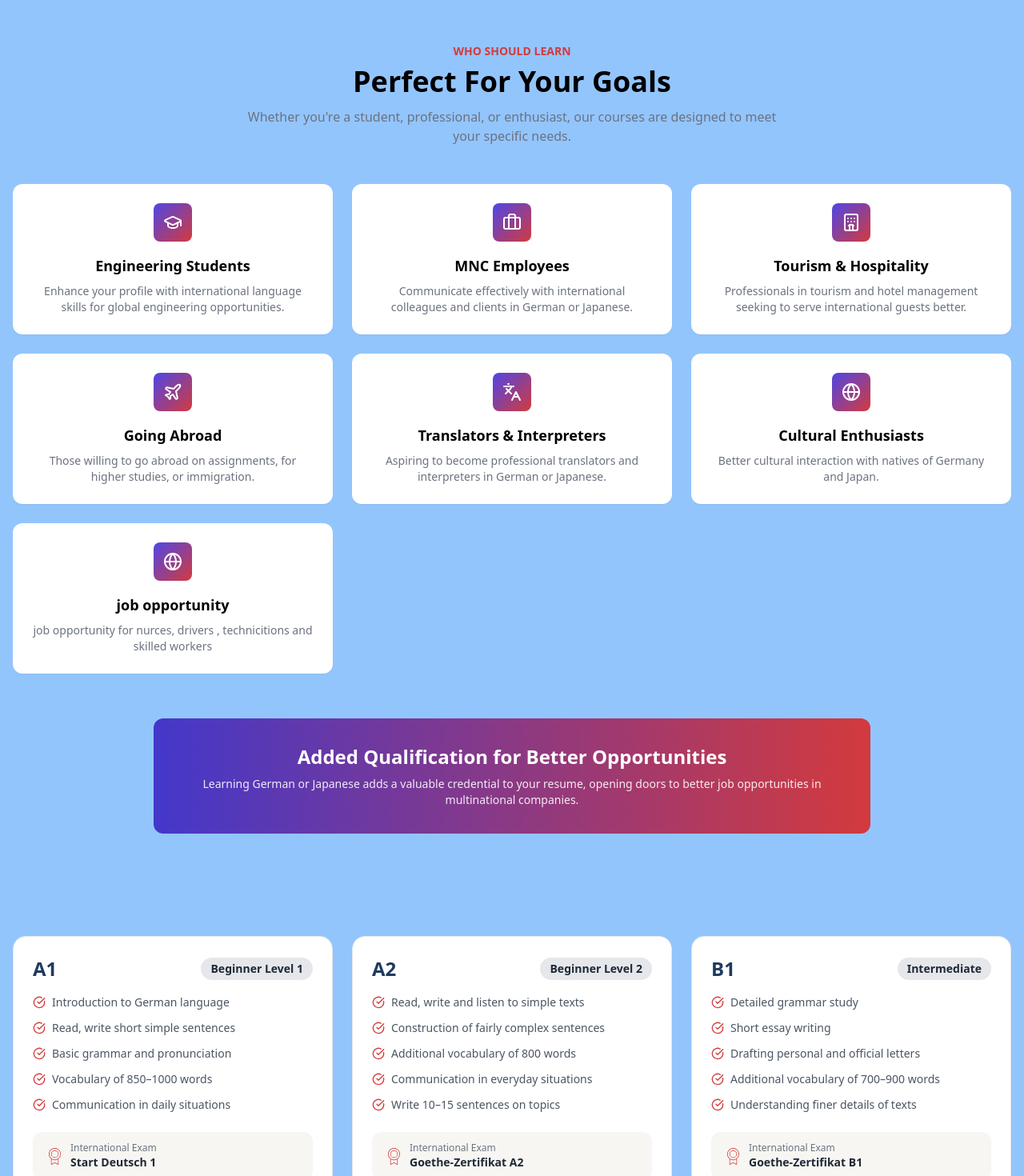
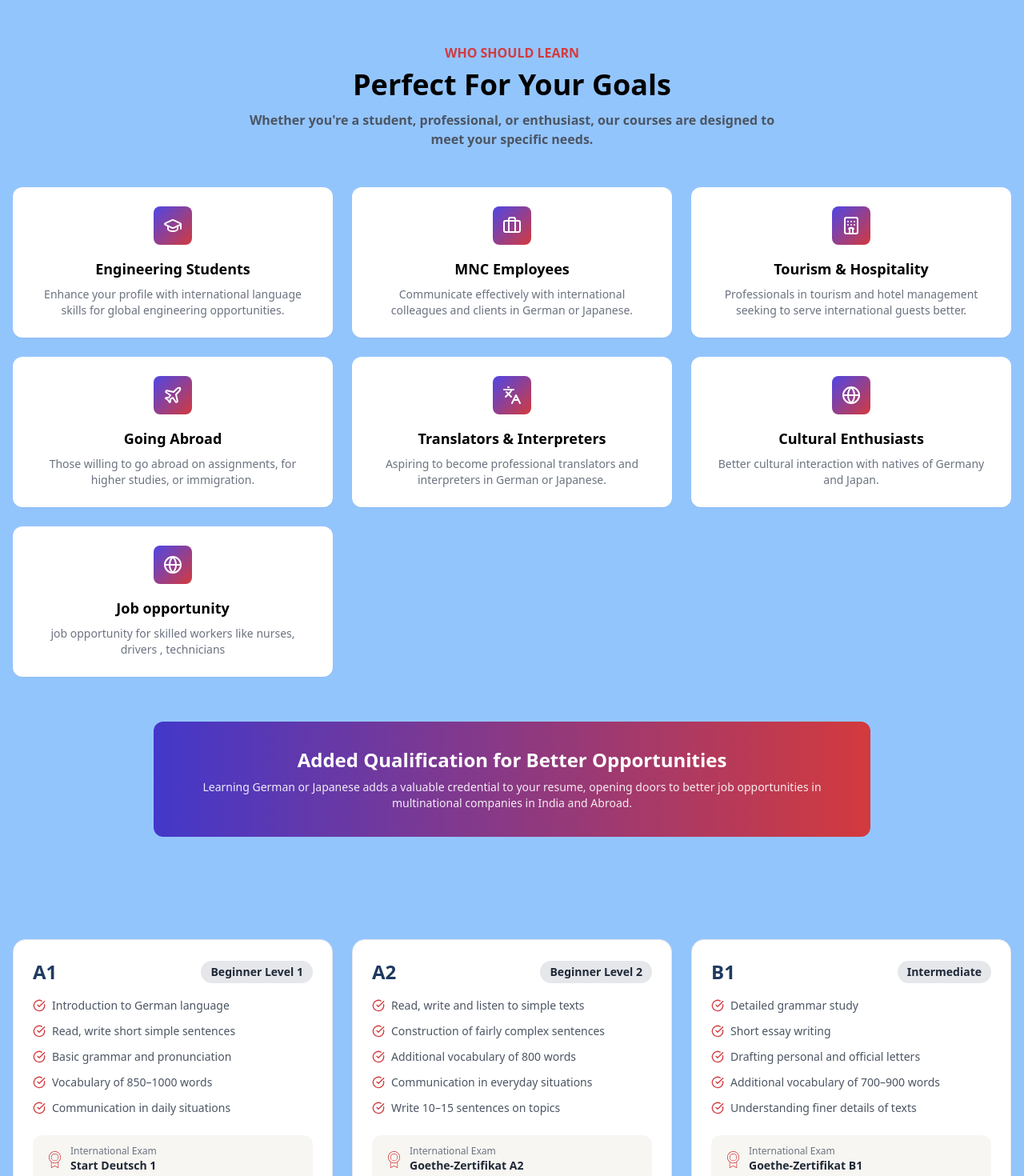
Before and after one commit to pooja-agale/engell_side, a React (Vite) app: page / in a window 1280 px wide. Shown: the part 1330-2800 px from the top of the page at 80% size. Built offline with nearby package versions, Linux system fonts and the light colour scheme.

Commit message:
fix the content and style

```diff
--- a/src/component/ContactSection.jsx
+++ b/src/component/ContactSection.jsx
@@ -13,7 +13,7 @@ const ContactSection = () => {
           <div className="grid grid-cols-1 lg:grid-cols-2 gap-10 items-start">
             {/* LEFT CONTENT */}
             <div>
-              <p className="text-[#D33A3D] uppercase text-sm font-semibold">
+              <p className="text-[#D33A3D]  text-md font-bold uppercase text-sm ">
                 Get In Touch
               </p>
 
@@ -21,7 +21,7 @@ const ContactSection = () => {
                 Start Your Language <br /> Journey Today
               </h2>
 
-              <p className="text-gray-500 mt-4 max-w-md">
+              <p className="text-gray-800 mt-4 max-w-md font-bold">
                 Visit our institute or give us a call to learn more about our
                 courses and enroll in the next batch.
               </p>
--- a/src/component/Faculty.jsx
+++ b/src/component/Faculty.jsx
@@ -8,9 +8,8 @@ const faculty = [
   role: "Director & Senior Faculty",
   experience: "25+ years of teaching experience",
   education:
-    "Ph.D. (SPPU), M.A. German (University of Pune), B.A. German, GDS Goethe-Institut, NET (UGC), Advanced Diploma in Japanese, JLPT N2",
-  note:
-    "Advanced teacher training in India & Germany. Paper presentations at national and international conferences.",
+    "Ph.D. (SPPU), M.A. German studies (University of Pune), B.A. German (University of Pune) , GDS Goethe-Institute, NET (UGC), Advanced Diploma in Japanese, JLPT N2",
+
   image: "/photo(7).jpeg",
 
 
@@ -21,8 +20,7 @@ const faculty = [
     experience: "20+ years of teaching experience",
     education:
       "B.Sc., B2 Goethe Institute, JLPT N2, Teacher’s Training Program in Japan, B2 Language Course in Germany",
-    note:
-      "Extensive international training in Germany and Japan for language teaching.",
+
     image: "/photo(6).jpeg",
   },
   {
@@ -30,8 +28,7 @@ const faculty = [
     role: "Faculty Member",
     experience: "5+ years of teaching experience",
     education: "B.Com., B2 ÖSD Certified",
-    note:
-      "Specialized in German language training with a strong academic background.",
+
     image: "/photo(9).jpeg",
   },
 ];
@@ -47,13 +44,13 @@ const Faculty = () => {
       >
         {/* Header */}
         <div className="text-center max-w-3xl mx-auto mb-14">
-          <span className="inline-flex items-center gap-2 text-xs bg-white px-4 py-1 rounded-full shadow-sm mb-4">
+          <span className="text-[#D33A3D] uppercase text-md font-bold inline-flex items-center gap-2 text-xs bg-white px-4 py-1 rounded-full shadow-sm mb-4">
             Our Faculty
           </span>
           <h2 className="text-3xl sm:text-4xl lg:text-5xl font-serif font-semibold text-gray-900">
             Meet Our Expert Teachers
           </h2>
-          <p className="mt-4 text-sm sm:text-base text-gray-500">
+          <p className="mt-4 text-sm sm:text-base text-gray-600 font-bold">
             Learn from experienced professionals who are passionate about
             language education.
           </p>
--- a/src/component/GermanLevels.jsx
+++ b/src/component/GermanLevels.jsx
@@ -128,8 +128,8 @@ const GermanLevels = () => {
 
         <div className="mt-12 text-center">
 
-          <p className="text-md text-gray-600 mt-1">
-            preparation for international examination in German and Japanese
+          <p className="text-md text-gray-600 mt-1 font-bold">
+            preparation for international examination in German conducted by Goethe-Institute , Max Mueller Bhavan
           </p>
         </div>
 
--- a/src/component/GoalSections.jsx
+++ b/src/component/GoalSections.jsx
@@ -7,7 +7,6 @@ import {
   Languages,
   Globe,
 } from "lucide-react";
-
 
 const goals = [
   {
@@ -42,17 +41,16 @@ const goals = [
   },
   {
     icon: <Globe />,
-    title: "job opportunity",
-    desc: "job opportunity for nurces, drivers , technicitions and skilled workers",
+    title: "Job opportunity",
+    desc: "job opportunity for skilled workers like nurses, drivers , technicians",
   },
 ];
 
 const GoalsSection = () => {
   return (
-
     <div className="bg-blue-300 py-16 px-4" id="goals">
       <div className="max-w-7xl mx-auto text-center">
-          <p className="text-[#D33A3D] uppercase text-sm font-semibold">
+        <p className="text-[#D33A3D] uppercase text-md font-bold">
           Who Should Learn
         </p>
 
@@ -60,9 +58,9 @@ const GoalsSection = () => {
           Perfect For Your Goals
         </h2>
 
-          <p className="text-gray-500 mt-3 max-w-2xl mx-auto">
-            Whether you're a student, professional, or enthusiast, our courses
-            are designed to meet your specific needs.
+        <p className="text-gray-600 mt-3 max-w-2xl mx-auto font-bold">
+          Whether you're a student, professional, or enthusiast, our courses are
+          designed to meet your specific needs.
         </p>
 
         {/* Cards */}
@@ -90,14 +88,13 @@ const GoalsSection = () => {
             </h3>
             <p className="text-sm mt-2 opacity-90">
               Learning German or Japanese adds a valuable credential to your
-                resume, opening doors to better job opportunities in
-                multinational companies.
+              resume, opening doors to better job opportunities in multinational
+              companies in India and Abroad.
             </p>
           </div>
         </div>
       </div>
     </div>
-
   );
 };
 
--- a/src/component/HeroSection.jsx
+++ b/src/component/HeroSection.jsx
@@ -12,15 +12,7 @@ const HeroSection = () => {
         id="hero"
         className="relative min-h-screen w-full bg-blue-300 overflow-hidden flex items-center justify-center px-4"
       >
-        {/* Background Circles */}
-        {/* Background subtle text/icons */}
-        <span className="absolute right-10 top-1/3 text-6xl text-gray-200 hidden lg:block animate-floatSlow">
-          学
-        </span>
 
-        <span className="absolute right-20 bottom-24 text-4xl text-gray-200 hidden lg:block animate-floatFast">
-          ドイツ
-        </span>
 
         <div className="max-w-6xl mx-auto text-center">
           {/* Badge */}
--- a/src/component/JapaneseJLPT.jsx
+++ b/src/component/JapaneseJLPT.jsx
@@ -44,7 +44,7 @@ const levels = [
   },
   {
     level: "N2",
-    tag: "Upper Intermediate",
+    tag: "Advanced",
     description:
       "Understands complex texts like newspapers and can follow conversations at near-natural speed.",
     points: [
@@ -80,12 +80,11 @@ const JapaneseJLPT = () => {
             日本語 · Nihongo
           </span>
           <h2 className="text-3xl sm:text-4xl lg:text-5xl font-serif font-semibold text-gray-900">
-            Japanese Language <span className="text-[#D33A3D]">JLPT</span> Courses
+            Japanese Language  Courses
           </h2>
-          <p className="mt-4 text-sm sm:text-base text-gray-500 max-w-2xl mx-auto">
-            Prepare for the Japanese Language Proficiency Test (JLPT) jointly
-            conducted by the Association of International Education Japan and
-            the Japan Foundation, Tokyo.
+          <p className="mt-4 text-sm sm:text-base text-gray-600 max-w-2xl mx-auto">
+            Prepare for the Japanese Language Proficiency Test (JLPT) jointly conducted by the Association of International Education Japan and the Japan Foundation,
+            <span className="font-bold">Tokyo</span>
           </p>
         </div>
 
--- a/src/component/Testimonials.jsx
+++ b/src/component/Testimonials.jsx
@@ -7,7 +7,7 @@ const reviews = [
     name: "Nikhil Ekbote",
     role: "Application Engineer",
     company: "NMB Minebea GmbH, Darmstadt",
-    time: "2 months ago",
+
     review:
       "I studied German up to the B1 level at Engell Institute. The teachers encourage students to actively speak and participate, which helped me improve my confidence and pronunciation. This helped me during internship and job interviews.",
   },
@@ -15,7 +15,7 @@ const reviews = [
     name: "Rutuja Deshpande",
     role: "Service Experience Manager (Japanese Support)",
     company: "Teradata",
-    time: "1 month ago",
+
     review:
       "My journey with Engel Institute played an important role in shaping my professional path. Learning both Japanese and German here gave me confidence and clarity. I am grateful to Ashwini ma’am and Aparna ma’am for their support.",
   },
@@ -23,7 +23,7 @@ const reviews = [
     name: "Anshul Bhole",
     role: "Quality Planner",
     company: "BMW AG, München",
-    time: "3 weeks ago",
+
     review:
       "I completed my B1 German at Engell Institute before going to Germany. The certificate was accepted by universities, and I also passed the Goethe B1 exam after finishing this course.",
   },
@@ -31,7 +31,7 @@ const reviews = [
     name: "Shreya Kulkarni",
     role: "German Learner",
     company: "Engell Institute",
-    time: "1 month ago",
+
     review:
       "Engel Institut has excellent teachers and a very positive learning environment. The classes are structured and motivating, which helped me gain confidence in German.",
   },
@@ -39,7 +39,7 @@ const reviews = [
     name: "Prachi Bhong",
     role: "German Student (B2.2)",
     company: "Engell Institute",
-    time: "2 weeks ago",
+
     review:
       "The institute encourages group activities and structured exams which helped improve my confidence and communication skills. They also guide very well for Goethe exam preparation.",
   },
@@ -47,7 +47,7 @@ const reviews = [
     name: "Prasad Kharadkar",
     role: "BMW Supplier Quality Specialist",
     company: "NOMEA GmbH, Munich",
-    time: "1 month ago",
+
     review:
       "I started learning German in 2013 at Engel Institute. Aparna Ma’am’s dedication kept me motivated for years. I completed B1 in Sambhajinagar and later passed B2 in Germany.",
   },
@@ -71,7 +71,7 @@ const Testimonials = () => {
               />
             ))}
             <span className="text-sm text-gray-600">
-              <strong>5.0</strong> · 100+ Reviews
+              <strong>4.5</strong> · 100+ Reviews
             </span>
           </div>
         </div>
--- a/src/component/VideoTestimonials.jsx
+++ b/src/component/VideoTestimonials.jsx
@@ -27,12 +27,7 @@ const videos = [
     tag: "German Language",
     video: "/Video(4).mp4",
   },
-  {
-    title: "German language skills: a career advantage",
-    name: "Sarthak Nene",
-    tag: "German Language",
-    video: "/Video(5).mp4",
-  },
+
   {
     title: "Language skills: real results",
     name: "Ambarish Kulkarni",
```
Also changed, not shown: 1 other file (tests, documents, lock files or other folders). Lines whose indentation alone changed are shown as unchanged.
